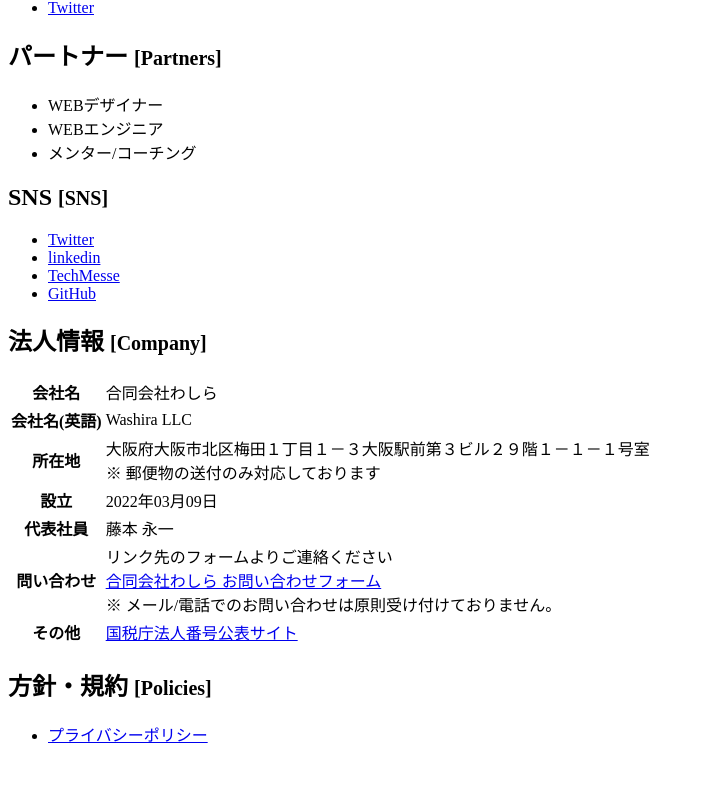
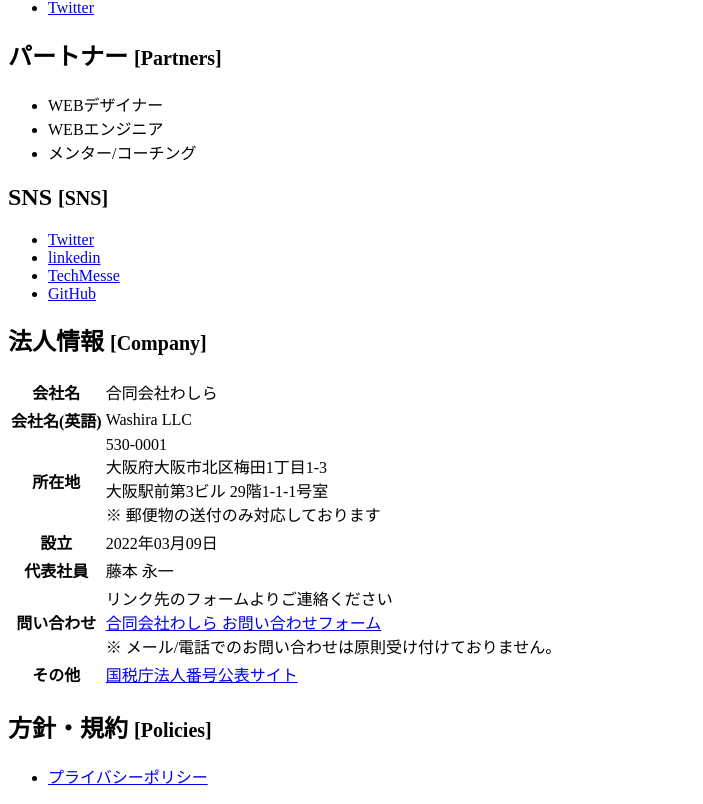
Before and after one commit to washira-co/web-washira.co, a Nuxt app: page / in a window 1280 px wide. Shown: the part 1277-2081 px from the top of the page, without its empty margins (0-703 px from the left). Before the commit the page ends 2039 px from the top, so only its background shows below. Built offline with nearby package versions, Linux system fonts and the light colour scheme.

Commit message:
ページタイトルを追加

```diff
--- a/app.vue
+++ b/app.vue
@@ -1,6 +1,6 @@
 <template>
   <Head>
-    <Title>合同会社わしら</Title>
+    <!-- <Title>合同会社わしら</Title> -->
     <Link rel="icon" type="image/png" href="/img/logo/wasilogo03.png" />
     <Link rel="stylesheet" href="https://cdn.simplecss.org/simple.min.css" />
   </Head>
@@ -10,4 +10,12 @@
   </div>
 </template>
 
+<script setup>
+const route = useRoute();
+
+useHead({
+  title: computed(() => `${route.meta.title} | 合同会社わしら`),
+});
+</script>
+
 <style lang="scss" scoped></style>
--- a/package.json
+++ b/package.json
@@ -12,8 +12,8 @@
     "start": "node .output/server/index.mjs"
   },
   "devDependencies": {
-    "nuxt3": "3.0.0-27447229.20f3171",
-    "sass": "^1.49.9",
+    "nuxt3": "3.0.0-27486226.7a70644",
+    "sass": "^1.49.11",
     "sass-loader": "^12.6.0"
   },
   "volta": {
--- a/pages/index.vue
+++ b/pages/index.vue
@@ -2,7 +2,11 @@
   <div>
     <div>
       <!-- <h1>合同会社わしら<small>Wasira LLC</small></h1> -->
-      <img src="/img/logo/wasilogo01.png" width="400" alt="合同会社わしら|Wasira LLC" />
+      <img
+        src="/img/logo/wasilogo01.png"
+        width="400"
+        alt="合同会社わしら|Wasira LLC"
+      />
     </div>
 
     <div>
@@ -64,7 +68,9 @@
         </p>
         <ul>
           <li>
-            <a href="https://github.com/eiichi-worker" target="_blank">GitHub</a>
+            <a href="https://github.com/eiichi-worker" target="_blank"
+              >GitHub</a
+            >
           </li>
           <li>
             <a href="https://twitter.com/EiichiCat" target="_blank">Twitter</a>
@@ -89,7 +95,9 @@
           <a href="https://twitter.com/washira_co" target="_blank">Twitter</a>
         </li>
         <li>
-          <a href="https://www.linkedin.com/company/washira" target="_blank">linkedin</a>
+          <a href="https://www.linkedin.com/company/washira" target="_blank"
+            >linkedin</a
+          >
         </li>
         <li>
           <a href="https://techmesse.com/corporation/865/tech" target="_blank"
@@ -116,7 +124,9 @@
         <tr>
           <th>所在地</th>
           <td>
-            大阪府大阪市北区梅田１丁目１－３大阪駅前第３ビル２９階１－１－１号室<br />
+            530-0001<br />
+            大阪府大阪市北区梅田1丁目1-3<br />
+            大阪駅前第3ビル 29階1-1-1号室<br />
             ※ 郵便物の送付のみ対応しております
           </td>
         </tr>
@@ -167,6 +177,10 @@
 <script setup>
 const ctx = useRuntimeConfig();
 
+definePageMeta({
+  title: "トップページ",
+});
+
 // const { data } = await useFetch("/blog", {
 //   baseURL: ctx.baseURL,
 //   headers: {
--- a/pages/policies/privacy-policy/index.vue
+++ b/pages/policies/privacy-policy/index.vue
@@ -17,7 +17,7 @@
         <tr>
           <th>所在地</th>
           <td>
-            大阪府大阪市北区梅田１丁目１－３大阪駅前第３ビル２９階１－１－１号室<br />
+            530-0001 大阪府大阪市北区梅田1丁目1-3 大阪駅前第3ビル 29階1-1-1号室
           </td>
         </tr>
         <tr>
@@ -168,6 +168,13 @@
 
 export default {
     async setup() {
+
+definePageMeta({
+  title: "プライバシーポリシー",
+});
+
+
+      /** パンくず */
         const breadcrumbList= [
     {
         name: "トップ",
```
Also changed, not shown: 1 other file (tests, documents, lock files or other folders).
